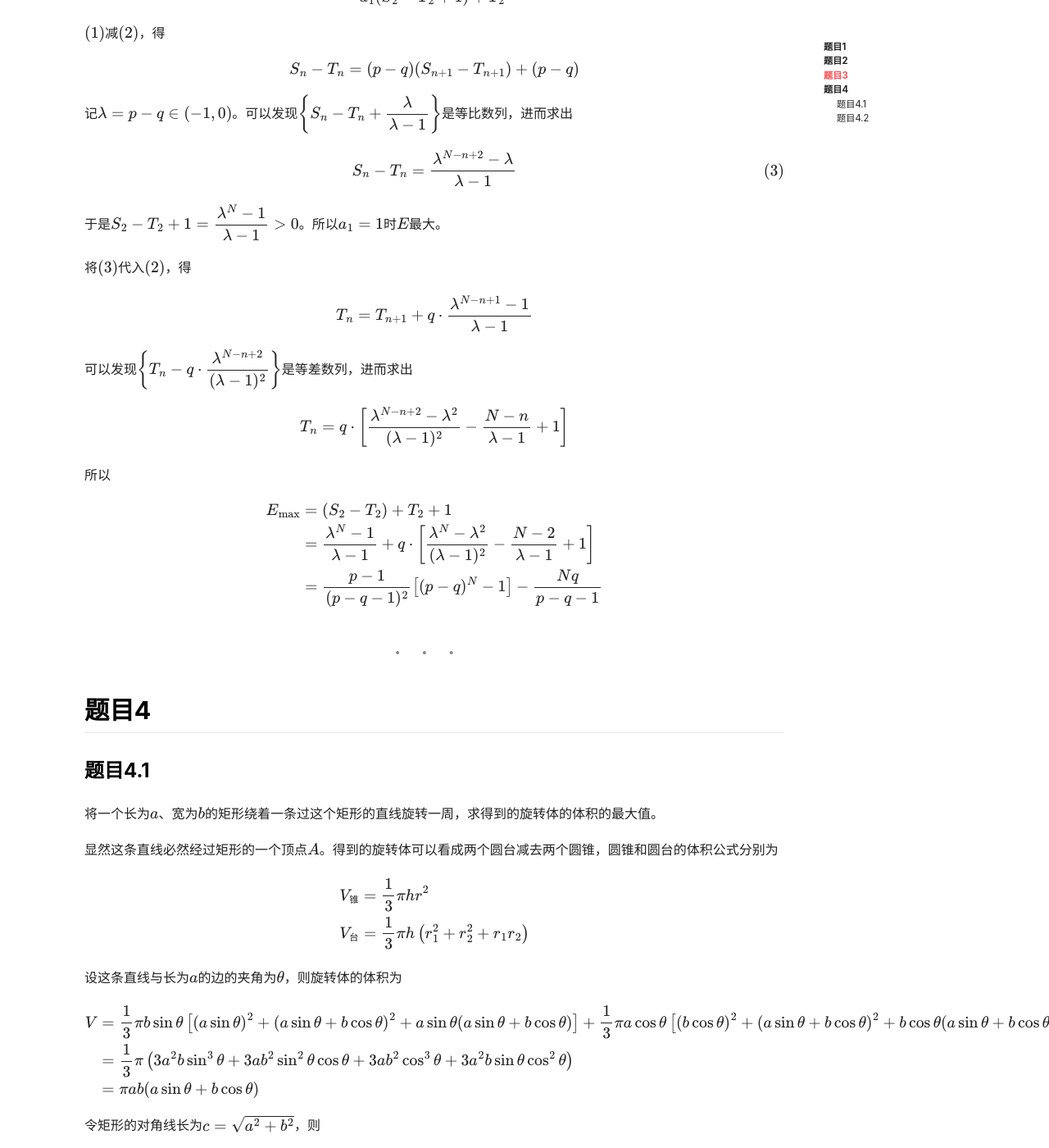
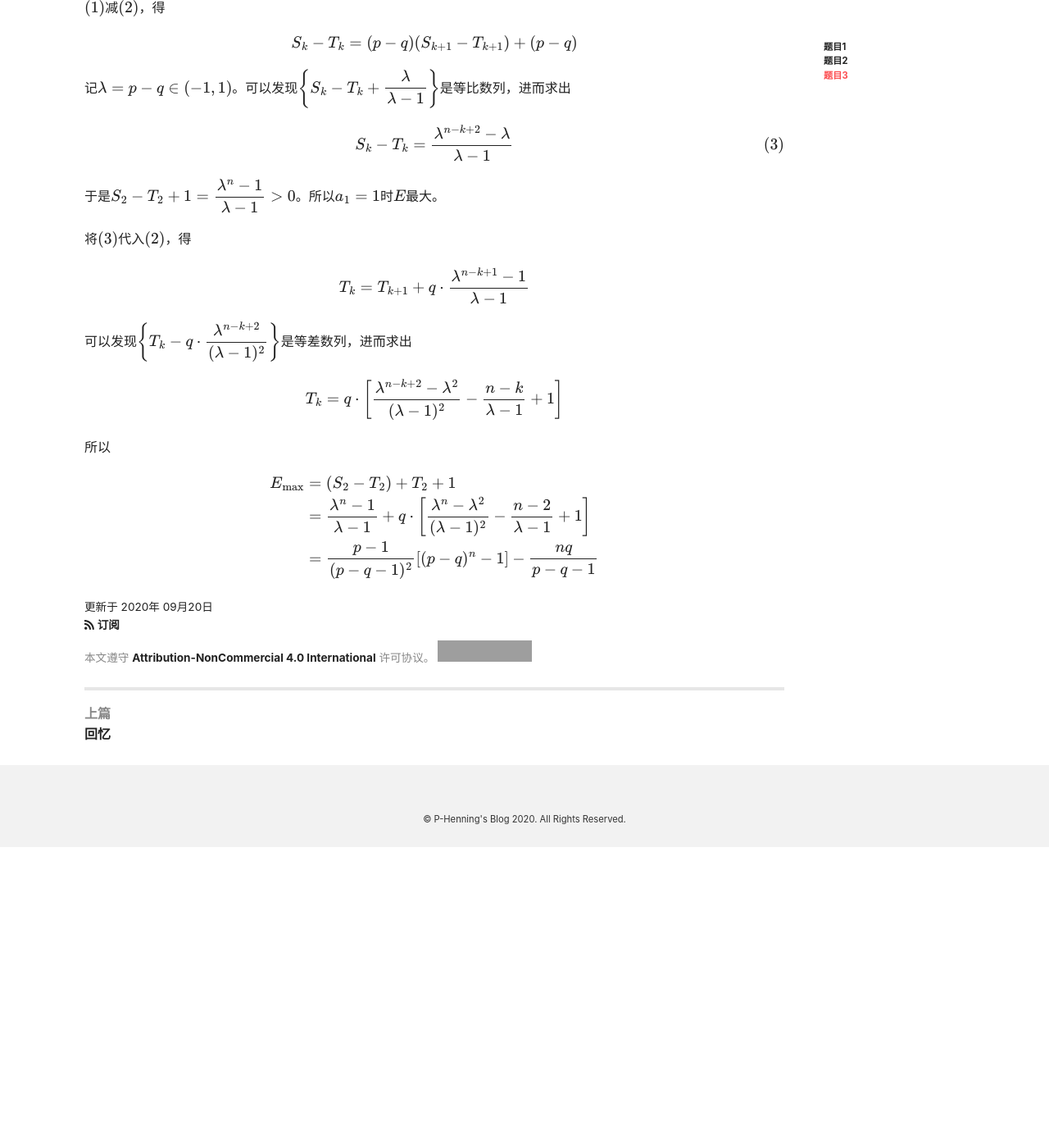
Before and after one commit to P-Henning/P-Henning.github.io, a Jekyll site: the page built from _posts/2020-08-28-problem.md, in a window 1280 px wide and 1400 px high, scrolled down 2747 px. Shown: the whole window at 82% size. Built offline with Jekyll 4.4.1, drawn with Linux system fonts in a browser that asks for light colours; nearby versions of some CDN libraries; formulas are drawn with MathJax 3; comment, search, counter and statistics services are not loaded; after the commit the page ends 3780 px from its top, so only the background shows below that; some of the changed text lies outside the part shown; grey boxes are pictures that could not be loaded.

Commit message:
Update 2020-08-28-problem.md

```diff
--- a/_posts/2020-08-28-problem.md
+++ b/_posts/2020-08-28-problem.md
@@ -70,17 +70,17 @@ $$E=\dfrac 1N A_n^2K=A_n^2\left(\dfrac{A_n^{n-2}}{A_n^n}\right)^k=\dfrac{A_n^2}{
 
 ## 题目3
 
-已知$N$项有穷数列$\lbrace a_n\rbrace$满足：$0\leqslant a_1\leqslant 1$，且$n\geqslant 2$时有$P(a_n=p)=a_{n-1},P(a_n=q)=1-a_{n-1}$，其中$0<p,q<1$。试确定$a_1$的值，使$\sum\limits_{i=1}^Na_i$的期望$E$最大，并求出$E$的最大值。
+已知$n$项有穷数列$\lbrace a_k\rbrace$满足：$0\leqslant a_1\leqslant 1$，且$k\geqslant 2$时有$P(a_k=p)=a_{k-1},P(a_k=q)=1-a_{k-1}$，其中$0<p,q<1$。试确定$a_1$的值，使$\sum\limits_{i=1}^na_i$的期望$E$最大，并求出$E$的最大值。
 
-设$a_n=p$时，$\sum\limits_{i=n}^Na_i$的期望为$S_n$；$a_n=q$时，$\sum\limits_{i=n}^Na_i$的期望为$T_n$。则$S_N=p,T_N=q$。
+设$a_k=p$时，$\sum\limits_{i=k}^na_i$的期望为$S_k$；$a_k=q$时，$\sum\limits_{i=k}^na_i$的期望为$T_k$。则$S_n=p,T_n=q$。
 
-$a_n=p$时，有大小为$p$的概率$a_{n+1}=p$，此时$\sum\limits_{i=n+1}^Na_i$的期望$=S_{n+1}$；有大小为$1-p$的概率$a_{n+1}=q$，此时$\sum\limits_{i=n+1}^Na_i$的期望$=T_{n+1}$。于是得到
+$a_k=p$时，有大小为$p$的概率$a_{k+1}=p$，此时$\sum\limits_{i=k+1}^na_i$的期望$=S_{k+1}$；有大小为$1-p$的概率$a_{k+1}=q$，此时$\sum\limits_{i=k+1}^na_i$的期望$=T_{k+1}$。于是得到
 
-$$S_n=p+p\cdot S_{n+1}+(1-p)\cdot T_{n+1}\tag 1$$
+$$S_k=p+p\cdot S_{k+1}+(1-p)\cdot T_{k+1}\tag 1$$
 
 同理得到
 
-$$T_n=q+q\cdot S_{n+1}+(1-q)\cdot T_{n+1}\tag 2$$
+$$T_k=q+q\cdot S_{k+1}+(1-q)\cdot T_{k+1}\tag 2$$
 
 特别地，
 
@@ -91,80 +91,26 @@ E&=a_1+a_1\cdot S_2+(1-a_1)\cdot T_2\\
 
 $(1)$减$(2)$，得
 
-$$S_n-T_n=(p-q)(S_{n+1}-T_{n+1})+(p-q)$$
+$$S_k-T_k=(p-q)(S_{k+1}-T_{k+1})+(p-q)$$
 
-记$\lambda=p-q\in(-1,0)$。可以发现$\left\lbrace S_n-T_n+\dfrac\lambda{\lambda-1}\right\rbrace$是等比数列，进而求出
+记$\lambda=p-q\in(-1,1)$。可以发现$\left\lbrace S_k-T_k+\dfrac\lambda{\lambda-1}\right\rbrace$是等比数列，进而求出
 
-$$S_n-T_n=\dfrac{\lambda^{N-n+2}-\lambda}{\lambda-1}\tag 3$$
+$$S_k-T_k=\dfrac{\lambda^{n-k+2}-\lambda}{\lambda-1}\tag 3$$
 
-于是$S_2-T_2+1=\dfrac{\lambda^N-1}{\lambda-1}>0$。所以$a_1=1$时$E$最大。
+于是$S_2-T_2+1=\dfrac{\lambda^n-1}{\lambda-1}>0$。所以$a_1=1$时$E$最大。
 
 将$(3)$代入$(2)$，得
 
-$$T_n=T_{n+1}+q\cdot\dfrac{\lambda^{N-n+1}-1}{\lambda-1}$$
+$$T_k=T_{k+1}+q\cdot\dfrac{\lambda^{n-k+1}-1}{\lambda-1}$$
 
-可以发现$\left\lbrace T_n-q\cdot\dfrac{\lambda^{N-n+2}}{(\lambda-1)^2}\right\rbrace$是等差数列，进而求出
+可以发现$\left\lbrace T_k-q\cdot\dfrac{\lambda^{n-k+2}}{(\lambda-1)^2}\right\rbrace$是等差数列，进而求出
 
-$$T_n=q\cdot\left[\dfrac{\lambda^{N-n+2}-\lambda^2}{(\lambda-1)^2}-\dfrac{N-n}{\lambda-1}+1\right]$$
+$$T_k=q\cdot\left[\dfrac{\lambda^{n-k+2}-\lambda^2}{(\lambda-1)^2}-\dfrac{n-k}{\lambda-1}+1\right]$$
 
 所以
 
 $$\begin{aligned}
 E_{\max}&=(S_2-T_2)+T_2+1\\
-&=\dfrac{\lambda^N-1}{\lambda-1}+q\cdot\left[\dfrac{\lambda^N-\lambda^2}{(\lambda-1)^2}-\dfrac{N-2}{\lambda-1}+1\right]\\
-&=\dfrac{p-1}{(p-q-1)^2}\left[(p-q)^N-1\right]-\dfrac{Nq}{p-q-1}
+&=\dfrac{\lambda^n-1}{\lambda-1}+q\cdot\left[\dfrac{\lambda^n-\lambda^2}{(\lambda-1)^2}-\dfrac{n-2}{\lambda-1}+1\right]\\
+&=\dfrac{p-1}{(p-q-1)^2}\left[(p-q)^n-1\right]-\dfrac{nq}{p-q-1}
 \end{aligned}$$
-
----
-
-## 题目4
-
-### 题目4.1
-
-将一个长为$a$、宽为$b$的矩形绕着一条过这个矩形的直线旋转一周，求得到的旋转体的体积的最大值。
-
-显然这条直线必然经过矩形的一个顶点$A$。得到的旋转体可以看成两个圆台减去两个圆锥，圆锥和圆台的体积公式分别为
-
-$$\begin{aligned}
-V_{\text{锥}}&=\dfrac13\pi hr^2\\
-V_{\text{台}}&=\dfrac13\pi h\left(r_1^2+r_2^2+r_1r_2\right)
-\end{aligned}$$
-
-设这条直线与长为$a$的边的夹角为$\theta$，则旋转体的体积为
-
-$$\begin{aligned}
-V&=\dfrac13\pi b\sin\theta\left[(a\sin\theta)^2+(a\sin\theta+b\cos\theta)^2+a\sin\theta(a\sin\theta+b\cos\theta)\right]
-+\dfrac13\pi a\cos\theta\left[(b\cos\theta)^2+(a\sin\theta+b\cos\theta)^2+b\cos\theta(a\sin\theta+b\cos\theta)\right]
--\dfrac13\pi a\cos\theta(a\sin\theta)^2-\dfrac13\pi b\sin\theta(b\cos\theta)^2\\
-&=\dfrac13\pi\left(3a^2b\sin^3\theta+3ab^2\sin^2\theta\cos\theta+3ab^2\cos^3\theta+3a^2b\sin\theta\cos^2\theta\right)\\
-&=\pi ab(a\sin\theta+b\cos\theta)
-\end{aligned}$$
-
-令矩形的对角线长为$c=\sqrt{a^2+b^2}$，则
-
-$$V=\pi abc\sin(\theta+\varphi)\leqslant\pi abc$$
-
-其中$\varphi=\arctan\dfrac ba$。所以$\theta=\arctan\dfrac ab$时，$V$取得最大值$\pi abc$，此时该直线与矩形的过点$A$的对角线垂直。
-
-### 题目4.2
-
-假设地球是均匀球体，极点处的重力加速度为$g_0$，求纬度分别为$\theta_1,\theta_2$处的重力加速度$g_1,g_2$之间的关系。
-
-设地球质量为$M$，半径为$R$，自转角速度为$\omega$。极点处的物体（质量为$m$）受到的万有引力即为其重力。
-
-$$F_{\text{引}}=\dfrac{GMm}{R^2}=mg_0$$
-
-纬度为$\theta$处的物体，其受到的万有引力可分解为重力$mg$和沿地球自转需要的向心力$F_{\text{向}}=m\omega^2R\cos\theta$，根据余弦定理得
-
-$$\begin{aligned}
-(mg)^2&=F_{\text{向}}^2+F_{\text{引}}^2-2F_{\text{向}}F_{\text{引}}\cos\theta\\
-g^2&=g_0^2+\omega^4R^2\cos^2\theta-2g_0\omega^2R\cos^2\theta
-\end{aligned}$$
-
-令$\omega^2R=a$。对于赤道处的物体，有$F_{\text{引}}=F_{\text{向}}+mg_{\text{赤}}$，即$a=g_0-g_{\text{赤}}\leqslant g_0$。代入上式得
-
-$$a^2\cos^2\theta-2g_0a\cos^2\theta+g_0^2-g^2=0$$
-
-解得$a=g_0-\sqrt{g_0^2-\dfrac{g_0^2-g^2}{\cos^2\theta}}$。由于$a,g_0$是定值，所以$\dfrac{g_0^2-g^2}{\cos^2\theta}$是定值。于是
-
-$$\dfrac{g_0^2-g_1^2}{\cos^2\theta_1}=\dfrac{g_0^2-g_2^2}{\cos^2\theta_2}$$
```
Also changed, not shown: other parts of _posts/2020-08-28-problem.md (+1 -1 lines).
